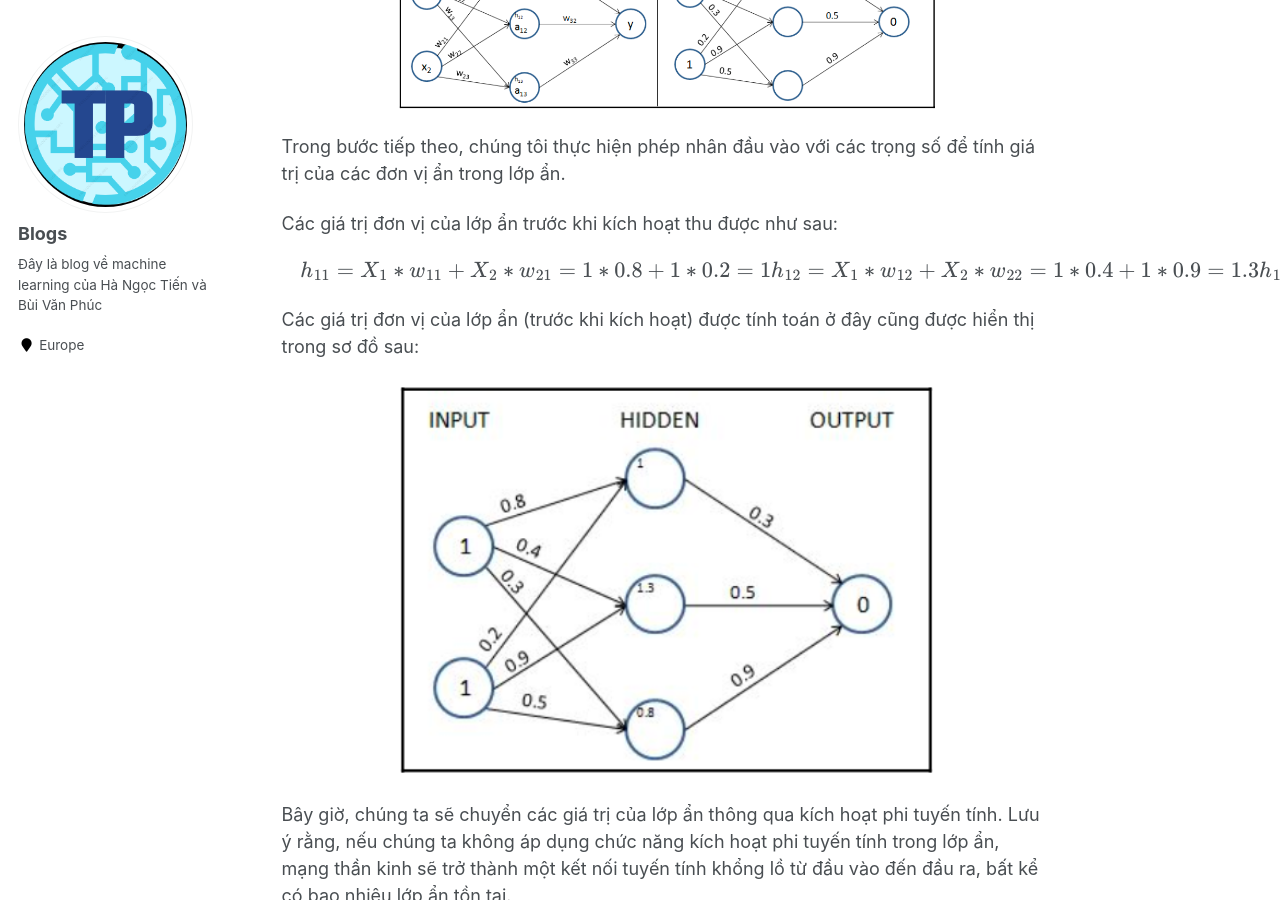
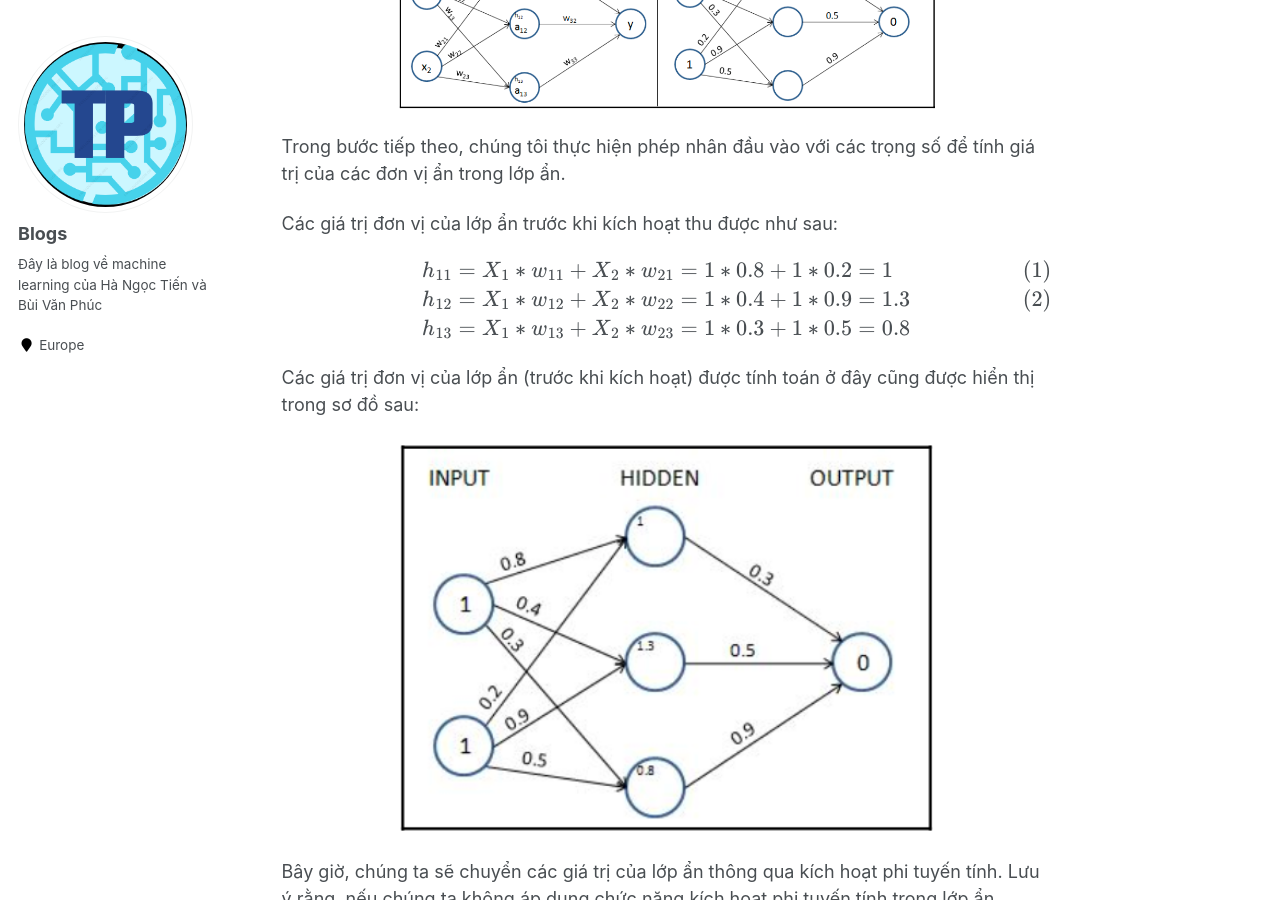
Before and after one commit to vanphuc-bui/MordenComputervision, a Jekyll site: the page built from _posts/2022-12-25-chapter-01.md, in a window 1280 px wide and 900 px high, scrolled down 4152 px. Built offline with Jekyll 4.4.1, drawn with Linux system fonts in a browser that asks for light colours; formulas are drawn with MathJax 3; some of the changed text lies outside the part shown.

Commit message:
align equations

```diff
--- a/_posts/2022-12-25-chapter-01.md
+++ b/_posts/2022-12-25-chapter-01.md
@@ -79,9 +79,11 @@ Trong bước tiếp theo, chúng tôi thực hiện phép nhân đầu vào v
 
 Các giá trị đơn vị của lớp ẩn trước khi kích hoạt thu được như sau:
   <p align="center">
-  $$h_{11} = X_1*w_{11} + X_2*w_{21} = 1*0.8+1*0.2=1\\
-  h_{12} = X_1*w_{12} + X_2*w_{22} = 1*0.4+1*0.9=1.3\\
-  h_{13} = X_1*w_{13} + X_2*w_{23} = 1*0.3+1*0.5=0.8\nonumber$$
+  $$\begin{align}
+  h_{11} &= X_1*w_{11} + X_2*w_{21} = 1*0.8+1*0.2=1\\
+  h_{12} &= X_1*w_{12} + X_2*w_{22} = 1*0.4+1*0.9=1.3\\
+  h_{13} &= X_1*w_{13} + X_2*w_{23} = 1*0.3+1*0.5=0.8\nonumber
+  \end{align}$$
   </p>
 
 Các giá trị đơn vị của lớp ẩn (trước khi kích hoạt) được tính toán ở đây cũng được hiển thị trong sơ đồ sau:
@@ -152,8 +154,10 @@ Giá trị tổn thất (còn được gọi là hàm chi phí) là các giá tr
 Thông thường, khi biến là liên tục, giá trị tổn thất được tính bằng giá trị trung bình của bình phương chênh lệch giữa giá trị thực và dự đoán, nghĩa là chúng tôi cố gắng giảm thiểu sai số bình phương trung bình bằng cách thay đổi các giá trị trọng số được liên kết với mạng thần kinh. Giá trị lỗi bình phương trung bình được tính như sau:
 
   <p align="center">
-  $$J_\theta=\frac{1}{m}\sum_{i=1}^{m}\left ( y_i-\widehat{y}_i \right )^2\\
-  \widehat{y}_i=\eta_\theta(x_i)\nonumber$$
+  $$\begin{align}
+  J_\theta&=\frac{1}{m}\sum_{i=1}^{m}\left ( y_i-\widehat{y}_i \right )^2\\
+  \widehat{y}_i&=\eta_\theta(x_i)\nonumber
+  \end{align}$$
   </p>
 
 Trong công thức trước, $y_i$ là giá trị thực của ngõ ra. $\widehat{y}_i$ là giá trị dự đoán được tính bởi mạng nơ-ron $\eta$ (các trọng số của mạng được lưu trữ dạng $\theta$), với giá trị đầu vào là $x_i$, và $m$ là số hàng của tập dữ liệu.
```
